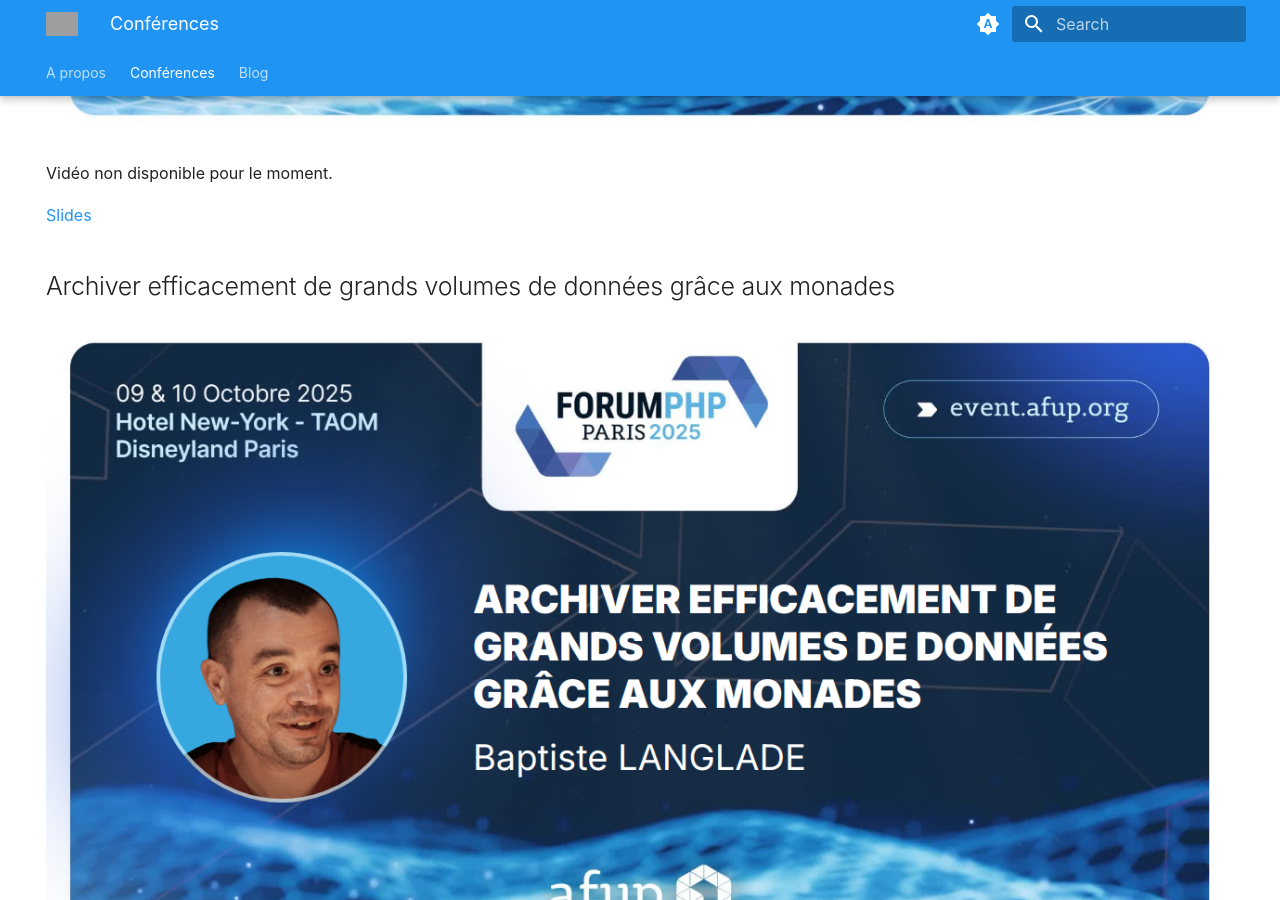
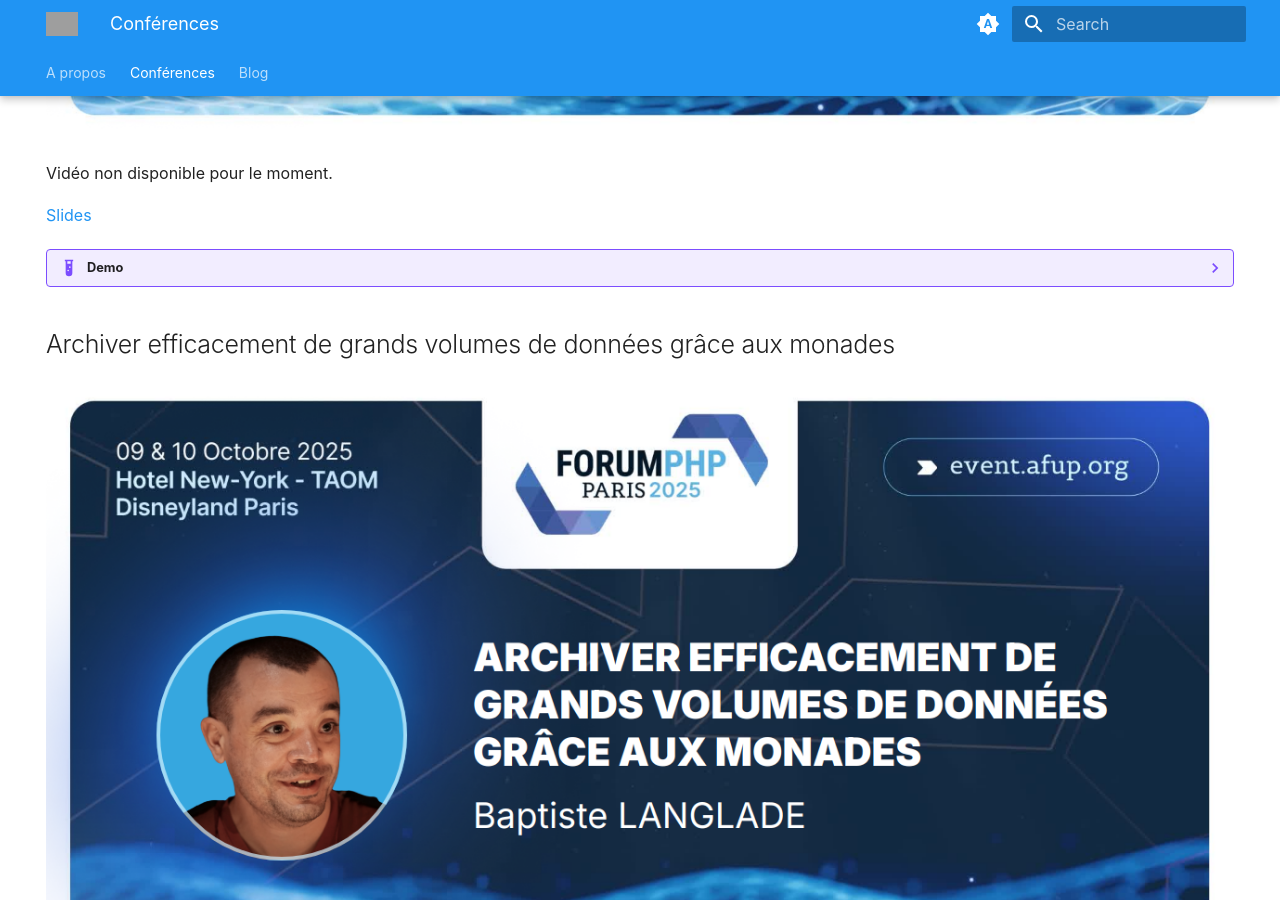
Before and after one commit to Baptouuuu/baptouuuu.github.io, an MkDocs documentation site: the page built from docs/conferences.md, in a window 1280 px wide and 900 px high, scrolled down 809 px. Built offline with MkDocs 1.6.1 and Material for MkDocs 9.7.7, drawn with Linux system fonts in a browser that asks for light colours; grey boxes are pictures that could not be loaded.

Commit message:
display actor demo on the website

```diff
--- a/docs/conferences.md
+++ b/docs/conferences.md
@@ -13,6 +13,9 @@
 Vidéo non disponible pour le moment.
 
 [Slides](conferences/actor model/slides.pdf)
+
+??? example "Demo"
+    <video controls><source src="actor%20model/demo.mp4" type="video/mp4"/></video>
 
 ## Archiver efficacement de grands volumes de données grâce aux monades
 
```
